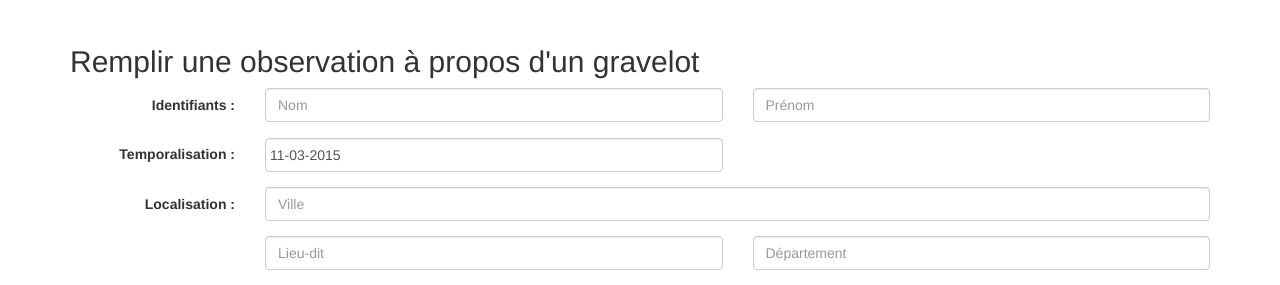
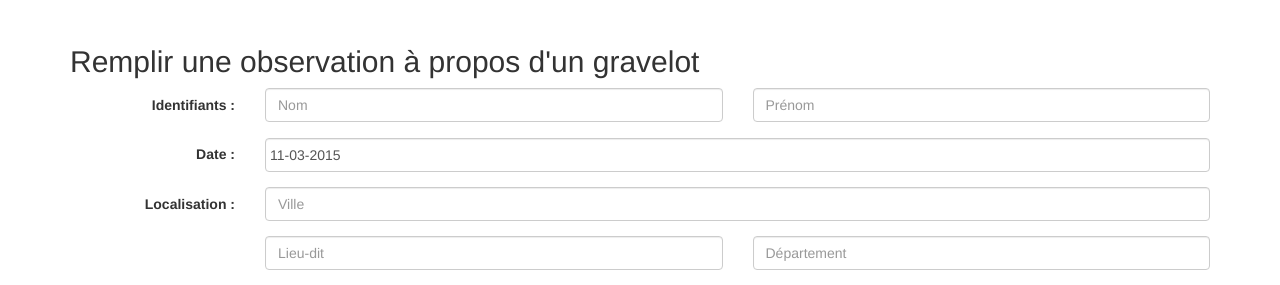
Before and after one commit to Carmain/Banding-tracking, a PHP site: page /index.php?url=form in a window 1280 px wide. Shown: the part 50-335 px from the top of the page. Run offline with PHP 8.4, Linux system fonts and the light colour scheme; data that the repository does not hold is empty; some libraries are stand-ins or nearby versions.

Commit message:
Last modification

```diff
--- a/content/form.php
+++ b/content/form.php
@@ -12,8 +12,8 @@
     </div>
 
     <div class="form-group">
-        <label class="control-label col-sm-2">Temporalisation :</label>
-        <div class="col-sm-5">
+        <label class="control-label col-sm-2">Date :</label>
+        <div class="col-sm-10">
             <input type="text" class="form-control mandatory datepicker" name="date">
         </div>
     </div>
```
